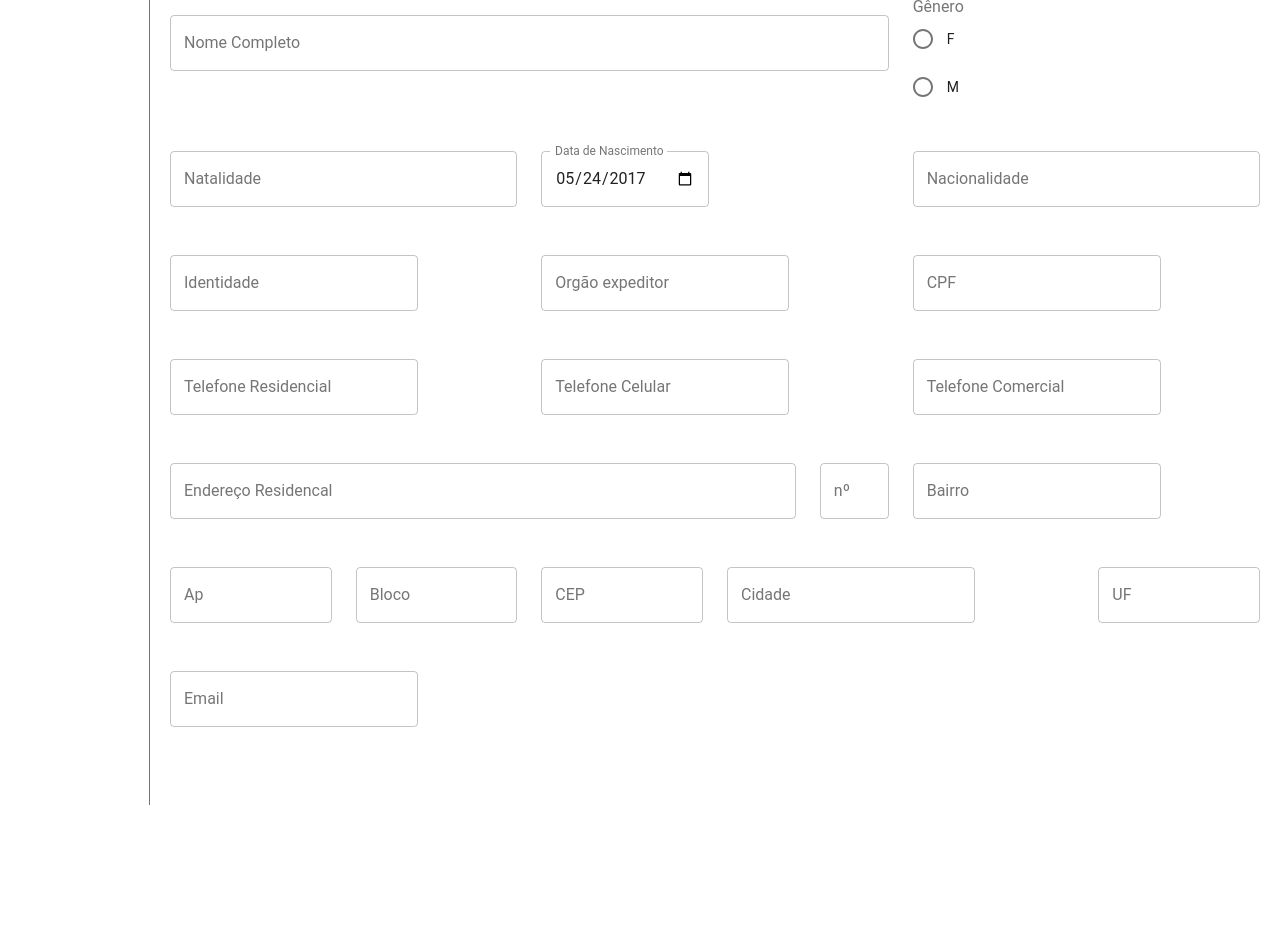
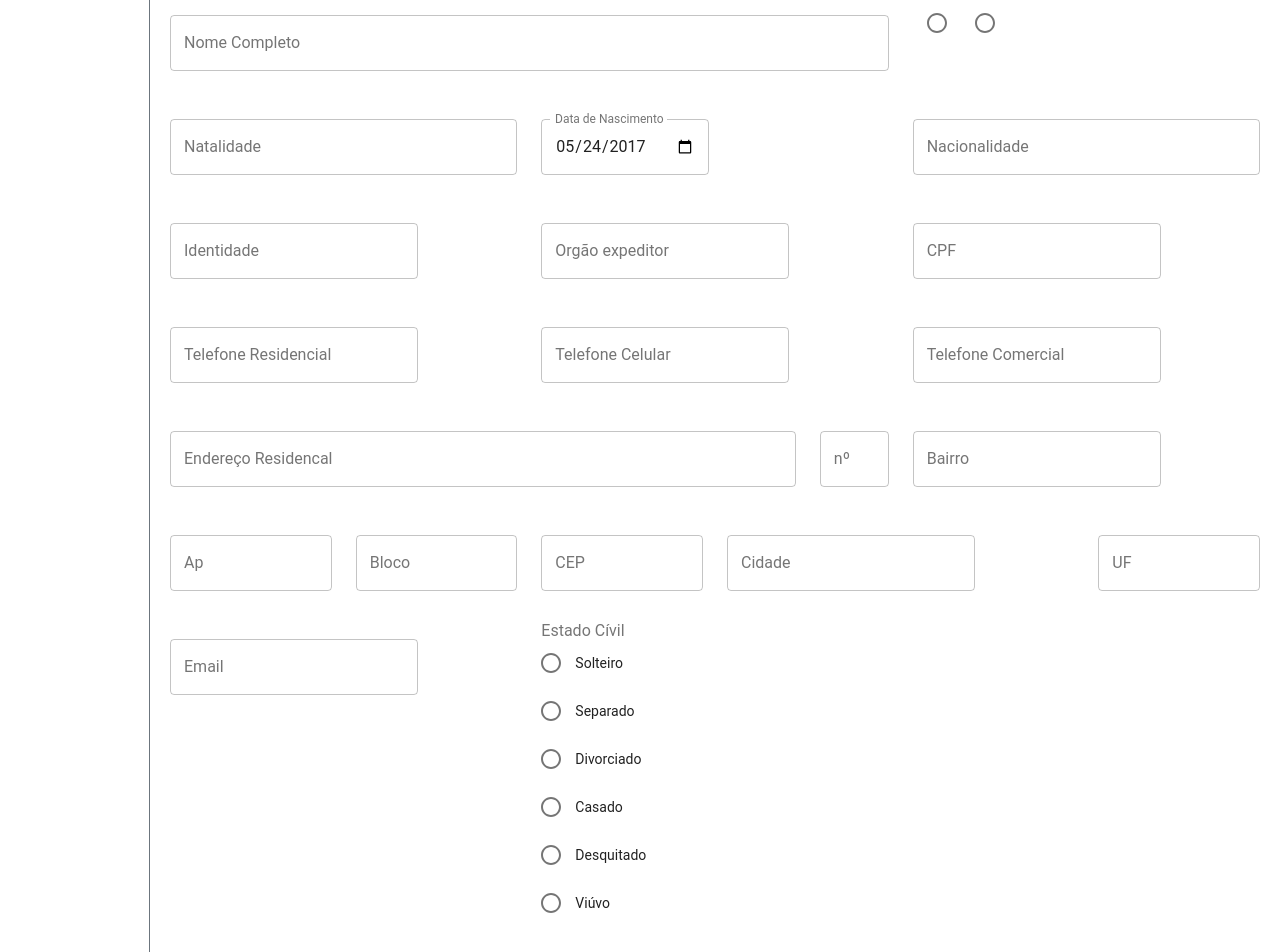
Before and after one commit to cenadev/ipdr, a React (Create React App) app: page /cadastrar in a window 1280 px wide. Shown: the part 190-1142 px from the top of the page. Before the commit the page ends 995 px from the top, so only its background shows below. Built offline with nearby package versions, Linux system fonts and the light colour scheme; the HTML template or start-up script is replaced by a standard one.

Commit message:
Programando o radiobutton para quando for clicado.

```diff
--- /dev/null
+++ b/src/pages/Cadastrar.css
@@ -0,0 +1,4 @@
+.Cadastrar-radio {
+    display: flex;
+    flex-direction: row;
+}
--- a/src/pages/Cadastrar.jsx
+++ b/src/pages/Cadastrar.jsx
@@ -1,4 +1,4 @@
-import React from 'react'
+import React, { useState, useEffect } from 'react'
 import TextField from '@material-ui/core/TextField'
 import Radio from '@material-ui/core/Radio';
 import RadioGroup from '@material-ui/core/RadioGroup';
@@ -7,7 +7,14 @@ import FormControl from '@material-ui/core/FormControl';
 import FormLabel from '@material-ui/core/FormLabel';
 import Grid from '@material-ui/core/Grid';
 
+import './Cadastrar.css'
+
 export default function Cadastrar() {
+
+    const [ radioGenderValue, setRadioGenderValue ] = useState();
+    useEffect(() => {
+
+    })
     return (
         <div className="Cadastrar">
             <h2>Ficha de Membro</h2>
@@ -18,17 +25,8 @@ export default function Cadastrar() {
 
                     </Grid>
                     <Grid item xs={4}>
-                        <FormControl component="fieldset" >
-                            <FormLabel component="legend">Gênero</FormLabel>
-                            <RadioGroup
-                                aria-label="Gender"
-                                name="gender1"
-
-                            >
-                                <FormControlLabel value="female" control={<Radio />} label="F" />
-                                <FormControlLabel value="male" control={<Radio />} label="M" />
-                            </RadioGroup>
-                        </FormControl>
+                            <Radio name="gender" value="female" label="F" value="f" />
+                            <Radio name="gender" value="male" label="M" value="m" />
                     </Grid>
                     <Grid item xs={4}>
                         <TextField fullWidth={true} label="Natalidade" margin="normal" variant="outlined" />
@@ -94,6 +92,24 @@ export default function Cadastrar() {
                     <Grid item xs={4}>
                         <TextField label="Email" margin="normal" variant="outlined" />
                     </Grid>
+                    <Grid item xs={4}>
+                        <FormControl component="fieldset" >
+                            <FormLabel component="legend">Estado Cívil</FormLabel>
+                            <RadioGroup
+                                aria-label="Gender"
+                                name="gender1"
+
+                            >
+                                <FormControlLabel value="female" control={<Radio />} label="Solteiro" />
+                                <FormControlLabel value="male" control={<Radio />} label="Separado" />
+                                <FormControlLabel value="female" control={<Radio />} label="Divorciado" />
+                                <FormControlLabel value="male" control={<Radio />} label="Casado" />
+                                <FormControlLabel value="female" control={<Radio />} label="Desquitado" />
+                                <FormControlLabel value="male" control={<Radio />} label="Viúvo" />
+                            </RadioGroup>
+                        </FormControl>
+                    </Grid>
+
                 </Grid>
             </form>
         </div>
```
